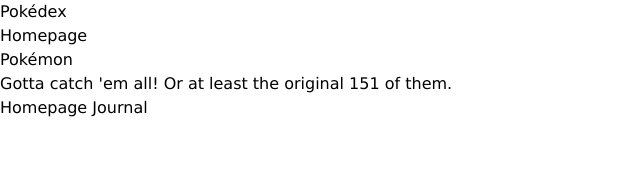
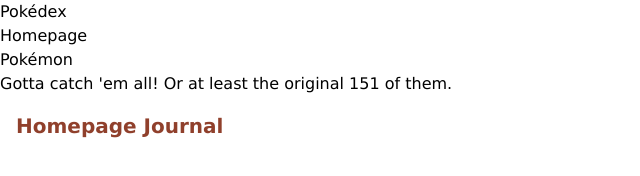
Before and after one commit to Razi86/pokedex, a plain HTML site: page index.html in a window 1280 px wide. Shown: the whole page, without its empty margins (0-640 px from the left). Drawn offline with nearby package versions, Linux system fonts and the light colour scheme; no server answers.

Commit message:
fetch & nav

```diff
--- a/index.html
+++ b/index.html
@@ -33,9 +33,9 @@
         </hero>
 
         <nav id="nav">
-            <ul id="nav-links">
-                <a href="#">Homepage</a>
-                <a href="./assets/html/journal.html">Journal</a>
+            <ul id="nav-links" class="text-[#90402c] text-xl font-bold py-4 px-4 pr-4 "> <!--figure out gap between the links-->
+                <a href="#" class="hover:text-[#96ced8] hover:animate-bounce ">Homepage</a> <!--doesnt work-->
+                <a href="./assets/html/journal.html" class="hover:text-[#96ced8]">Journal</a>
             </ul>
 
         </nav>
```
